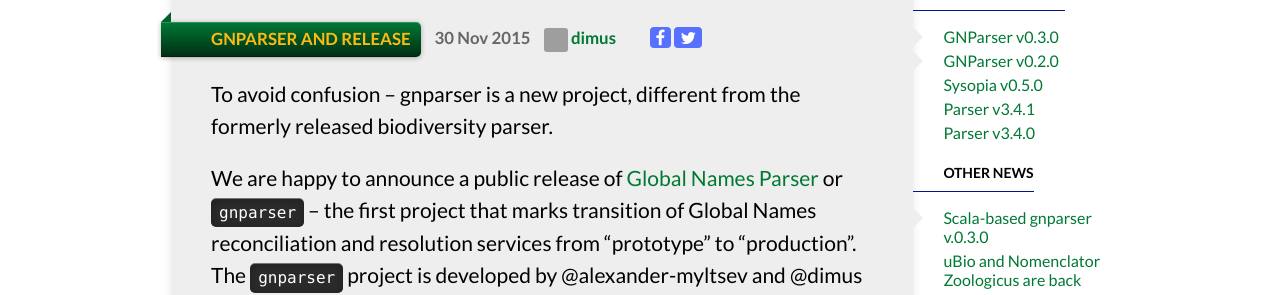
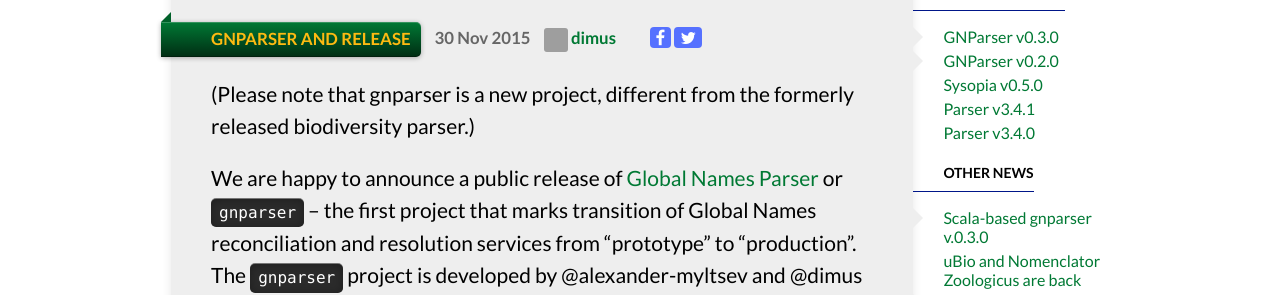
Before and after one commit to GlobalNamesArchitecture/GlobalNamesArchitecture.github.io, a Jekyll site: the page built from _posts/2015-11-30-gnparser-0-2-0.md, in a window 1280 px wide. Shown: the part 255-550 px from the top of the page. Built offline with Jekyll 4.4.1, drawn with Linux system fonts in a browser that asks for light colours; nearby versions of some CDN libraries; emoji names are drawn with the system emoji font; grey boxes are pictures that could not be loaded.

Commit message:
change of wording

```diff
--- a/_posts/2015-11-30-gnparser-0-2-0.md
+++ b/_posts/2015-11-30-gnparser-0-2-0.md
@@ -9,8 +9,8 @@
 comments: true
 ---
 
-To avoid confusion -- gnparser is a new project, different from the formerly
-released biodiversity parser.
+(Please note that gnparser is a new project, different from the formerly
+released biodiversity parser.)
 
 We are happy to announce a public release of [Global Names Parser][gnparser]
 or `gnparser` -- the first project that marks transition of Global Names
```
